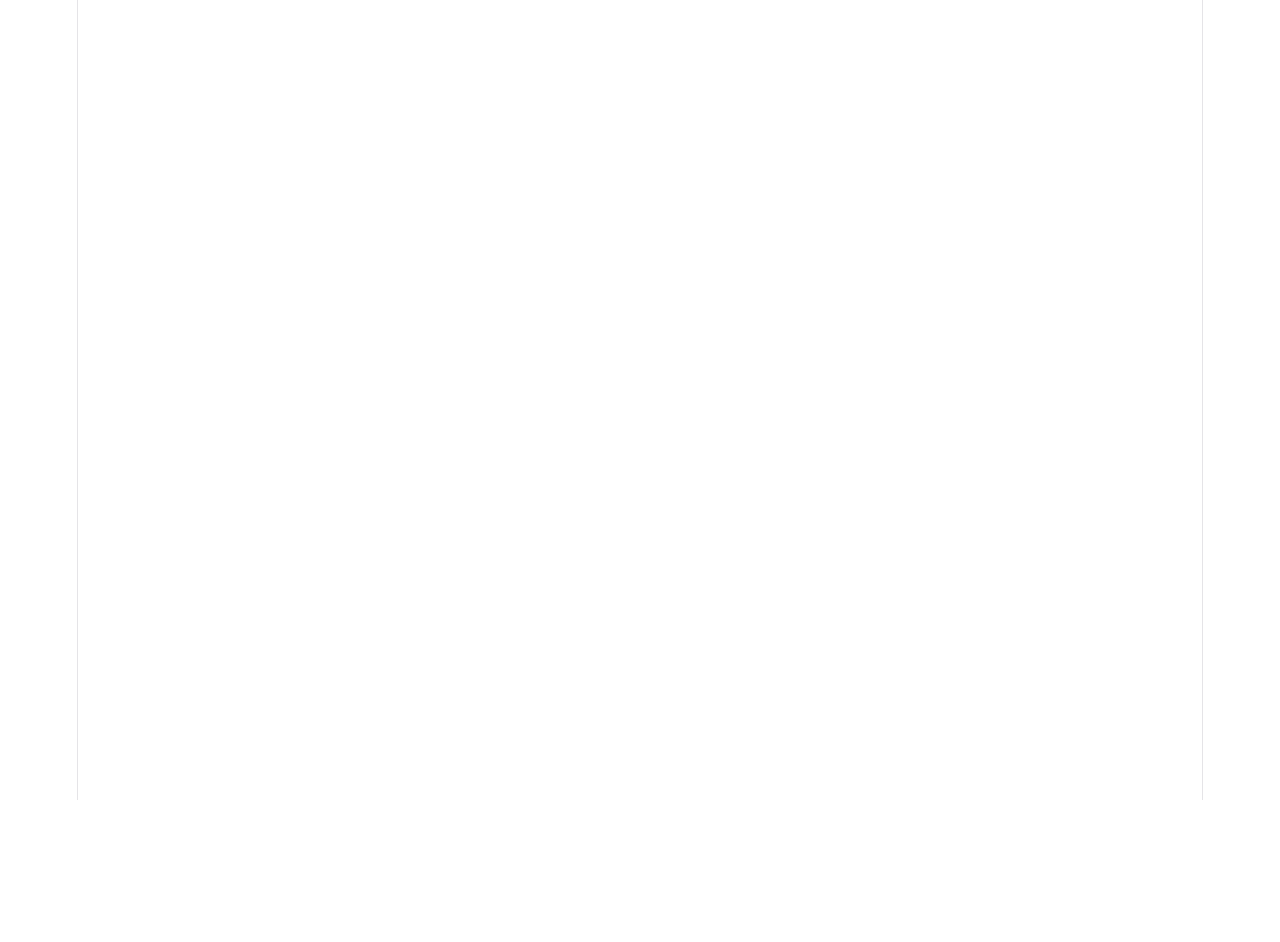
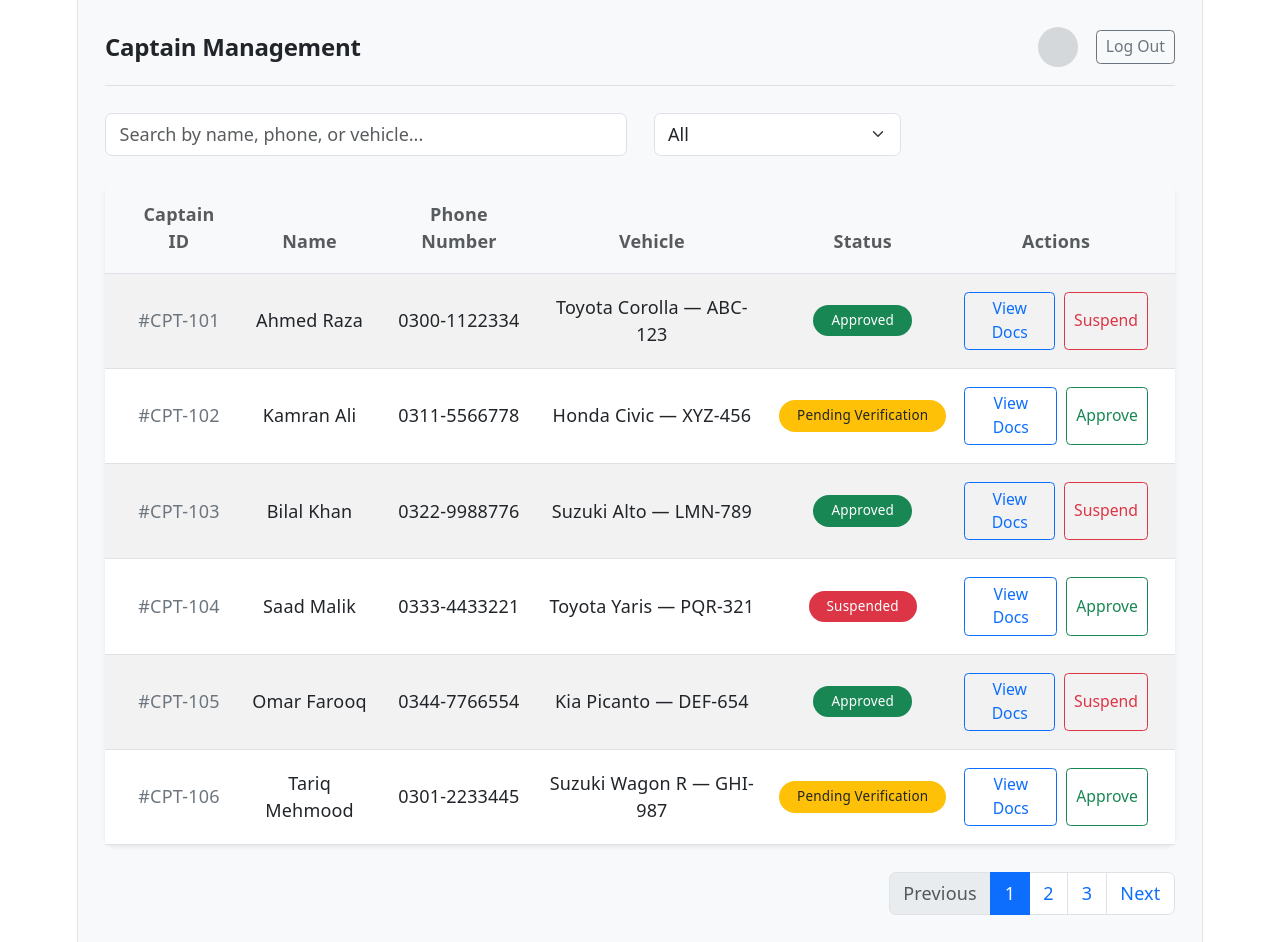
Before and after one commit to Shaj2311/Safar, a React (Vite) app in the folder frontend/AdminPanel/: page /captains in a window 1280 px wide. Before the commit this address had no page. Before the commit the page ends 800 px from the top, so only its background shows below. Built offline with nearby package versions, Linux system fonts and the light colour scheme.

Commit message:
Captain Panel added

```diff
--- a/frontend/AdminPanel/src/App.jsx
+++ b/frontend/AdminPanel/src/App.jsx
@@ -2,6 +2,7 @@ import React from 'react';
 import { BrowserRouter as Router, Routes, Route } from 'react-router-dom';
 import Dashboard from './Dashboard';
 import PassengerManagement from './PassengerManagement';
+import CaptainManagement from './CaptainManagement';
 
 function App() {
   return (
@@ -9,6 +10,7 @@ function App() {
       <Routes>
         <Route path="/" element={<Dashboard />} />
         <Route path="/passengers" element={<PassengerManagement />} />
+        <Route path="/captains" element={<CaptainManagement />} />
       </Routes>
     </Router>
   );
--- /dev/null
+++ b/frontend/AdminPanel/src/CaptainManagement.jsx
@@ -0,0 +1,121 @@
+import React, { useState } from 'react';
+
+const CaptainManagement = () => {
+  const [captains] = useState([
+    { id: '#CPT-101', name: 'Ahmed Raza', phone: '0300-1122334', vehicle: 'Toyota Corolla — ABC-123', status: 'Approved' },
+    { id: '#CPT-102', name: 'Kamran Ali', phone: '0311-5566778', vehicle: 'Honda Civic — XYZ-456', status: 'Pending Verification' },
+    { id: '#CPT-103', name: 'Bilal Khan', phone: '0322-9988776', vehicle: 'Suzuki Alto — LMN-789', status: 'Approved' },
+    { id: '#CPT-104', name: 'Saad Malik', phone: '0333-4433221', vehicle: 'Toyota Yaris — PQR-321', status: 'Suspended' },
+    { id: '#CPT-105', name: 'Omar Farooq', phone: '0344-7766554', vehicle: 'Kia Picanto — DEF-654', status: 'Approved' },
+    { id: '#CPT-106', name: 'Tariq Mehmood', phone: '0301-2233445', vehicle: 'Suzuki Wagon R — GHI-987', status: 'Pending Verification' },
+  ]);
+
+  const getStatusBadge = (status) => {
+    switch (status) {
+      case 'Approved': return 'bg-success';
+      case 'Pending Verification': return 'bg-warning text-dark';
+      case 'Suspended': return 'bg-danger';
+      default: return 'bg-secondary';
+    }
+  };
+
+  return (
+    <div className="container-fluid bg-light min-vh-100 p-4">
+      <div className="d-flex justify-content-between align-items-center mb-4 pb-3 border-bottom">
+        <h2 className="m-0 fw-semibold text-dark">Captain Management</h2>
+        <div className="d-flex align-items-center gap-3">
+          <div
+            className="rounded-circle bg-secondary bg-opacity-25"
+            style={{ width: '40px', height: '40px' }}
+          ></div>
+          <button className="btn btn-outline-secondary btn-sm fw-medium">Log Out</button>
+        </div>
+      </div>
+
+      <div className="row mb-4">
+        <div className="col-md-8 col-lg-6 mb-3 mb-md-0">
+          <input
+            type="text"
+            className="form-control"
+            placeholder="Search by name, phone, or vehicle..."
+          />
+        </div>
+        <div className="col-md-4 col-lg-3">
+          <select className="form-select">
+            <option value="All">All</option>
+            <option value="Approved">Approved</option>
+            <option value="Pending Verification">Pending Verification</option>
+            <option value="Suspended">Suspended</option>
+          </select>
+        </div>
+      </div>
+
+      <div className="card shadow-sm border-0 rounded-3 mb-4">
+        <div className="card-body p-0">
+          <div className="table-responsive">
+            <table className="table table-striped table-hover align-middle mb-0">
+              <thead className="table-light">
+                <tr>
+                  <th className="ps-4 py-3 text-muted fw-semibold border-bottom">Captain ID</th>
+                  <th className="py-3 text-muted fw-semibold border-bottom">Name</th>
+                  <th className="py-3 text-muted fw-semibold border-bottom">Phone Number</th>
+                  <th className="py-3 text-muted fw-semibold border-bottom">Vehicle</th>
+                  <th className="py-3 text-muted fw-semibold border-bottom">Status</th>
+                  <th className="pe-4 py-3 text-muted fw-semibold border-bottom">Actions</th>
+                </tr>
+              </thead>
+              <tbody>
+                {captains.map((captain, index) => (
+                  <tr key={index}>
+                    <td className="ps-4 py-3 fw-medium text-secondary">{captain.id}</td>
+                    <td className="py-3 text-dark">{captain.name}</td>
+                    <td className="py-3 text-dark">{captain.phone}</td>
+                    <td className="py-3 text-dark">{captain.vehicle}</td>
+                    <td className="py-3">
+                      <span
+                        className={`badge rounded-pill ${getStatusBadge(captain.status)} px-3 py-2 fw-medium`}
+                        style={{ minWidth: '80px' }}
+                      >
+                        {captain.status}
+                      </span>
+                    </td>
+                    <td className="pe-4 py-3">
+                      <div className="d-flex gap-2">
+                        <button className="btn btn-sm btn-outline-primary fw-medium">View Docs</button>
+                        {captain.status === 'Approved' ? (
+                          <button className="btn btn-sm btn-outline-danger fw-medium">Suspend</button>
+                        ) : captain.status === 'Suspended' ? (
+                          <button className="btn btn-sm btn-outline-success fw-medium">Approve</button>
+                        ) : (
+                          <button className="btn btn-sm btn-outline-success fw-medium">Approve</button>
+                        )}
+                      </div>
+                    </td>
+                  </tr>
+                ))}
+              </tbody>
+            </table>
+          </div>
+        </div>
+      </div>
+
+      <nav aria-label="Captain pagination">
+        <ul className="pagination justify-content-end mb-0">
+          <li className="page-item disabled">
+            <a className="page-link" href="#" tabIndex="-1" aria-disabled="true">Previous</a>
+          </li>
+          <li className="page-item active" aria-current="page">
+            <a className="page-link" href="#">1</a>
+          </li>
+          <li className="page-item"><a className="page-link" href="#">2</a></li>
+          <li className="page-item"><a className="page-link" href="#">3</a></li>
+          <li className="page-item">
+            <a className="page-link" href="#">Next</a>
+          </li>
+        </ul>
+      </nav>
+    </div>
+  );
+};
+
+export default CaptainManagement;
```
